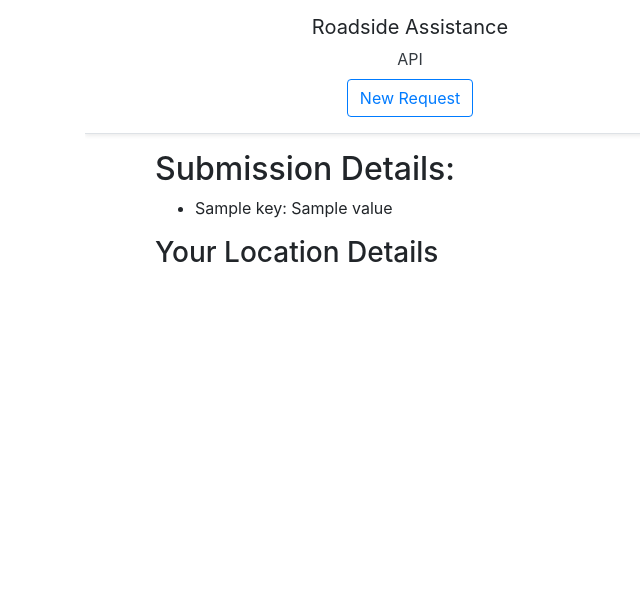
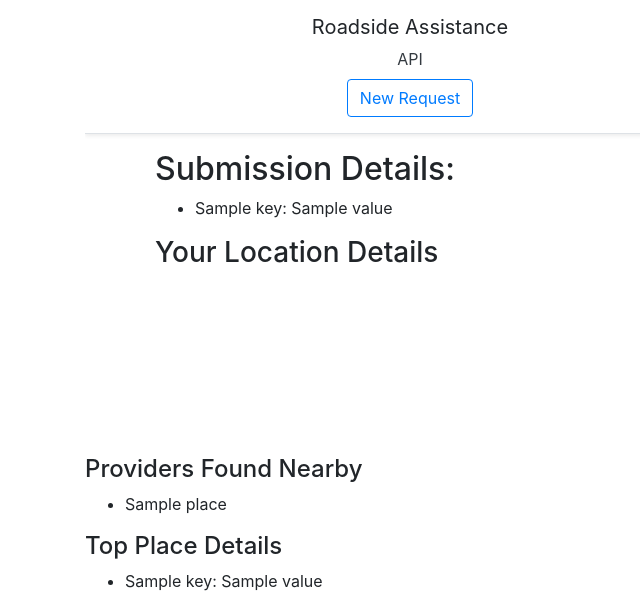
Before and after one commit to goodej/roadside-assistant, a Flask app: template roadside_app/templates/request_made.html in a window 1280 px wide. Shown: the part 216-825 px from the top of the page, without its empty margins (0-640 px from the left). Before the commit the page ends 479 px from the top, so only its background shows below. Run offline with Flask 2, Linux system fonts and the light colour scheme; the template is opened without the code that fills it: most values are stand-ins (such as "Sample title", 1, 10 or a date in 2020); parts of the project's set-up code (start-up, migrations or seed data) failed here and were passed over; some libraries are stand-ins or nearby versions.

Commit message:
Update request_made.html
- add temp output for places_nearby & top_place detail

```diff
--- a/roadside_app/templates/request_made.html
+++ b/roadside_app/templates/request_made.html
@@ -29,6 +29,24 @@
   </iframe>
 </div>
 
+<div class="container">
+  <h4>Providers Found Nearby</h4>
+  <ul>
+    {% for place in places_nearby %}
+      <li>{{ place['name'] }}</li>
+    {% endfor %}
+  </ul>
+</div>
+
+<div class="container">
+  <h4>Top Place Details</h4>
+  <ul>
+    {% for key, value in top_place.items() %}
+      <li>{{ key }}: {{ value }}</li>
+    {% endfor %}
+  </ul>
+</div>
+
 <script>
   function myFunction() {
     var copyText = document.getElementById("new_url");
```
